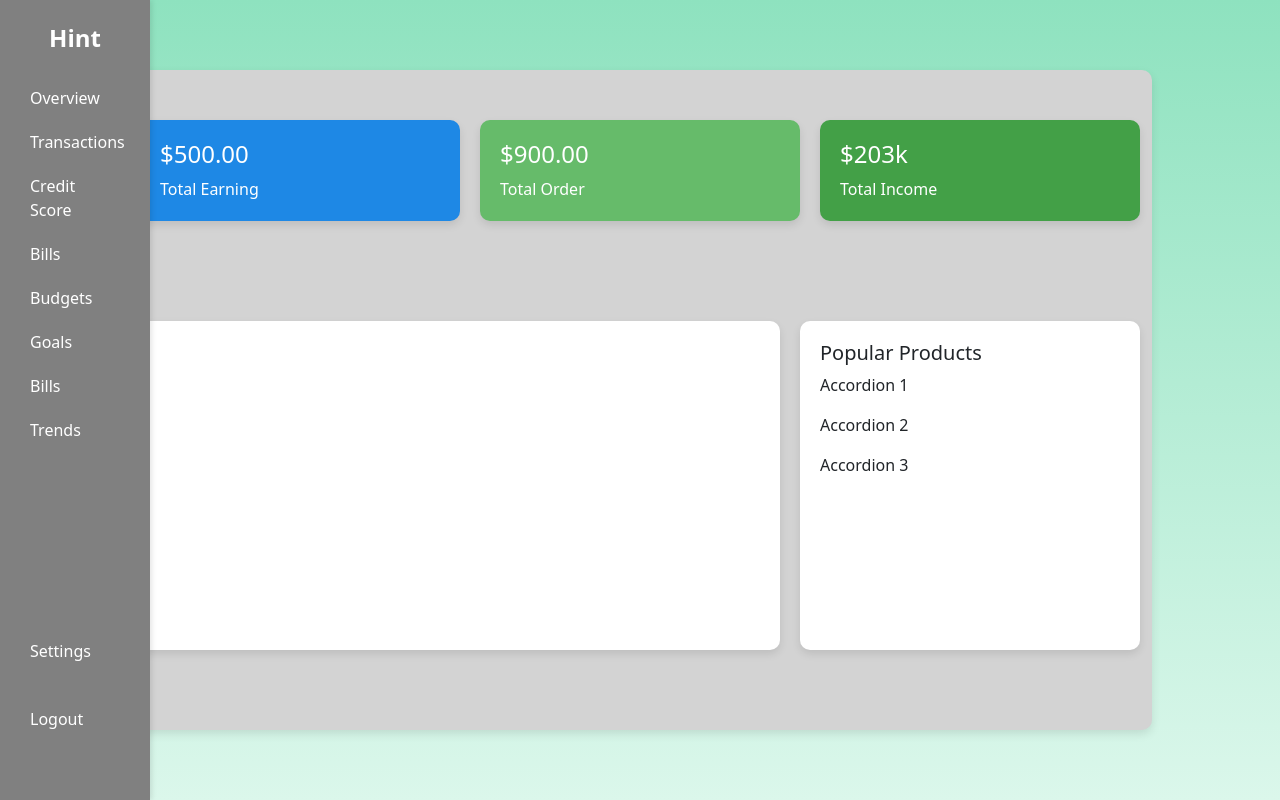
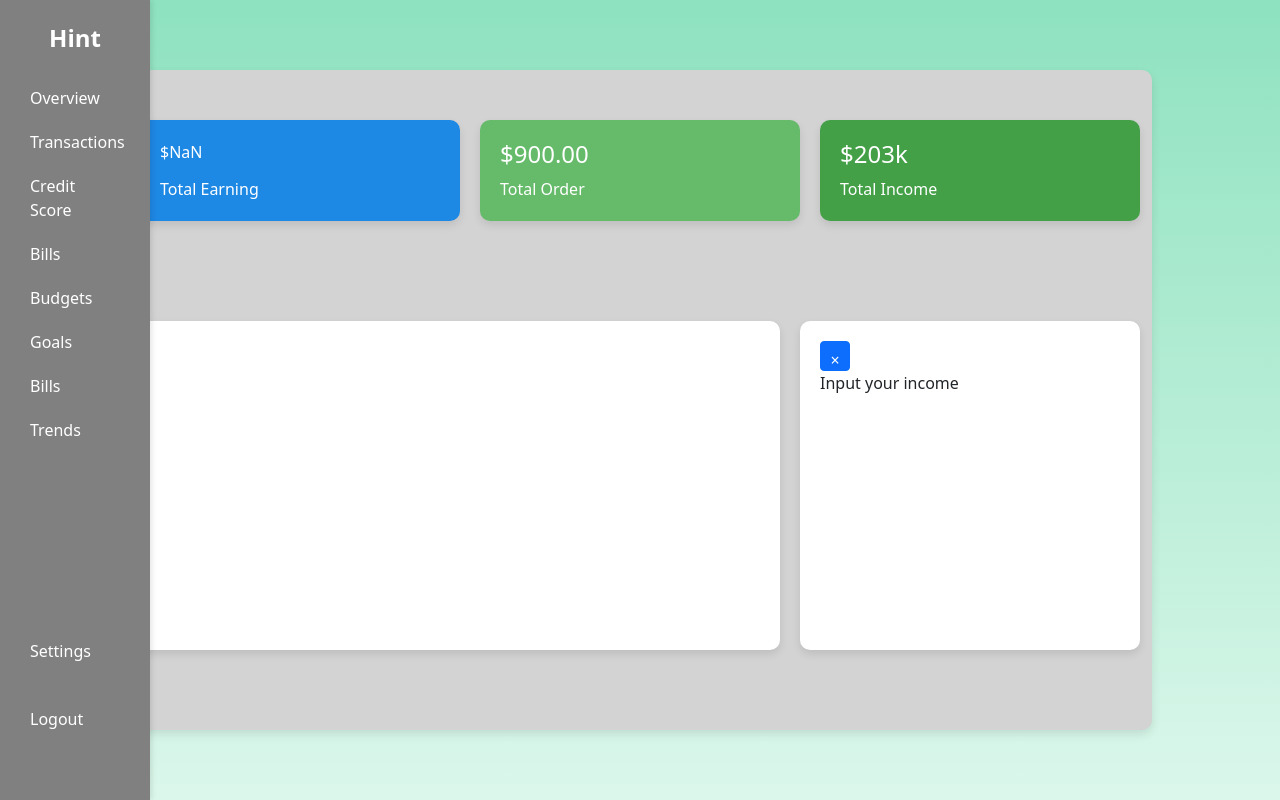
Before and after one commit to oceanchen011/Hint---Finance-Tracker, a React (Create React App) app in the folder frontend/: page /HomeScreen in a window 1280 px wide. Built offline with nearby package versions, Linux system fonts and the light colour scheme.

Commit message:
currently working on add income

```diff
--- a/frontend/src/Components/HomeScreen/HomeScreen.jsx
+++ b/frontend/src/Components/HomeScreen/HomeScreen.jsx
@@ -1,9 +1,19 @@
 import './HomeScreen.css';
 import Sidebar from '../Sidebar/Sidebar';
 import Container from 'react-bootstrap/Container';
-import { Stack } from "react-bootstrap";
+import { Button, Stack } from 'react-bootstrap';
+import { currencyFormatter } from "../../utils"
+import { useState } from 'react';
+import AddIncomeModal from './InputIncomeModal';
 
-const HomeScreen = () => {
+
+const HomeScreen = ({ income }) => {
+    const [showAddIncomeModal, setShowAddIncomeModal] = useState(false)
+
+    function openAddIncomeModal(data){
+        setShowAddIncomeModal(true)
+    }
+
     return (
         <div style={{ display: 'flex', flexDirection: 'row', margin: 0, padding: '0', height: '100vh' }}>
             {/* Sidebar */}
@@ -29,7 +39,7 @@ const HomeScreen = () => {
                             width: '50vw'
                         }}
                     >
-                        <h4>$500.00</h4>
+                        <span>{currencyFormatter.format(income)}</span>
                         <span>Total Earning</span>
                     </Container>
 
@@ -93,15 +103,21 @@ const HomeScreen = () => {
                             padding: '20px',
                         }}
                     >
-                        <h5>Popular Products</h5>
-                        <div>
-                            <p>Accordion 1</p>
-                            <p>Accordion 2</p>
-                            <p>Accordion 3</p>
-                        </div>
+                        <Button style={{
+                            width: '30px',
+                            height: '30px',
+                            display: 'flex',
+                            justifyContent: 'center'
+                            }}
+                            onClick={() => setShowAddIncomeModal(true)}>&times;</Button>
+                        <div> Input your income </div>
                     </Container>
                 </div>
                 </Container>
+                <AddIncomeModal
+                    show={showAddIncomeModal}
+                    handleClose={() => setShowAddIncomeModal(false)}
+                />
             </div>
         </div>
     );
--- /dev/null
+++ b/frontend/src/Components/HomeScreen/InputIncomeModal.jsx
@@ -0,0 +1,34 @@
+import { useRef, useState } from "react"
+import { Button, Form, Modal, ModalBody } from "react-bootstrap"
+
+export default function AddIncomeModal({ show, handleClose, onSubmit}) {
+    const incomeNameRef = useRef()
+    const hourlyRef = useRef()
+
+    function handleSubmit(e){
+        e.preventDefault()
+        onSubmit({
+            incomeName: incomeNameRef.current.value,
+            hourlyRate: parseFloat(hourlyRef.current.value),
+        })
+        handleClose()
+    }
+
+    return (
+        <Modal show={show} onHide={handleClose}>
+            <Form onSubmit={handleSubmit}>
+                <Modal.Header closeButton>
+                    <Modal.Title>Add Income</Modal.Title>
+                </Modal.Header>
+                <Modal.Body>
+                    <Form.Group className="mb-3" controlId="name">
+                        <Form.Label>Name</Form.Label>
+                        <Form.Control ref={incomeNameRef}/>
+                    </Form.Group>
+                    <Form.Group></Form.Group>
+                </Modal.Body>
+            </Form>
+        </Modal>
+    )
+
+}
--- a/frontend/src/contexts/BudgetContext.js
+++ b/frontend/src/contexts/BudgetContext.js
@@ -11,8 +11,8 @@ export function useBudgets() {
 }
 
 export const BudgetsProvider = ({ children }) => {
-    const [expenses, setExpenses] = useState([]); // Ensure this is empty by default
-    const [budgets, setBudgets] = useState([]);  // Ensure this is empty by default
+    const [expenses, setExpenses] = useState([]);
+    const [budgets, setBudgets] = useState([]);
 
 
     function getBudgetExpenses(budgetId){
```
Also changed, not shown: frontend/src/contexts/IncomeContext.js (added, +17 -0 lines).
